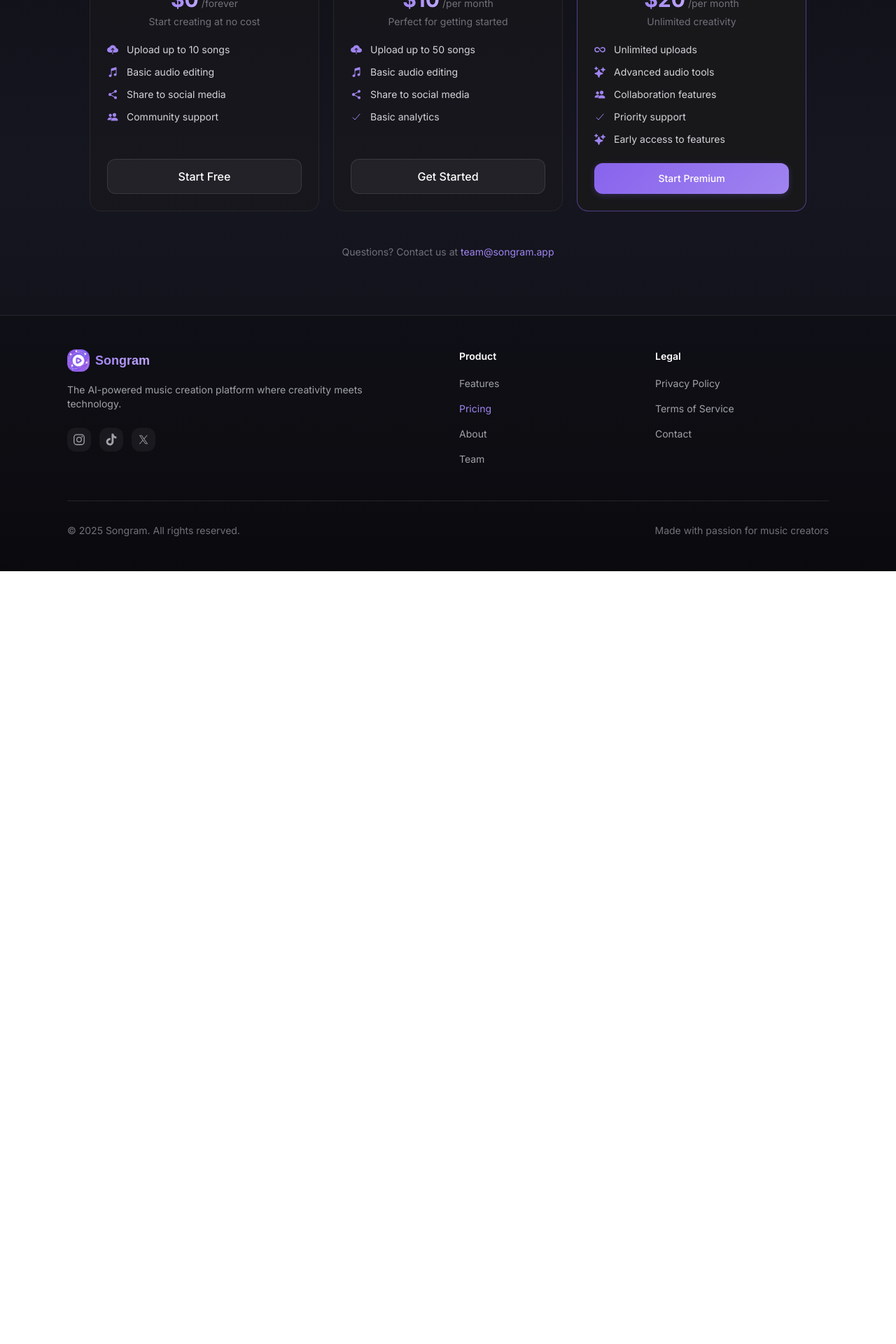
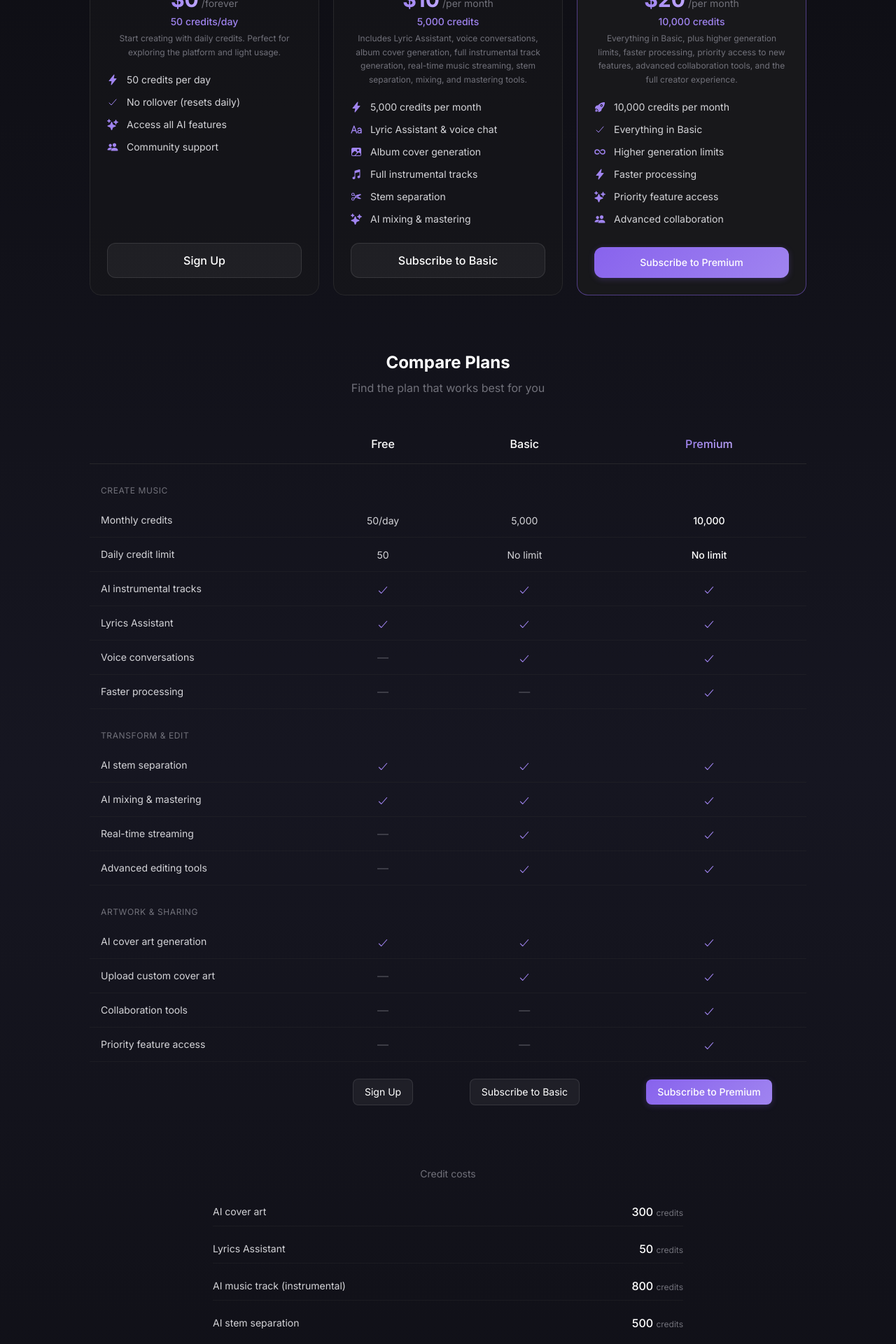
Before and after one commit to Songram-App/Songram-Website, a React (Vite) app: page /pricing in a window 1280 px wide. Shown: the part 320-2240 px from the top of the page at 70% size. Before the commit the page ends 1136 px from the top, so only its background shows below. Built offline with nearby package versions, Linux system fonts and the light colour scheme; a web font is replaced by a local one.

Commit message:
chore: update pricing page

```diff
--- a/src/pages/PricingPage.tsx
+++ b/src/pages/PricingPage.tsx
@@ -8,11 +8,14 @@ import {
   IoLogoTiktok,
   IoInfinite,
   IoMusicalNotes,
-  IoShareSocial,
   IoPeople,
   IoSparkles,
-  IoCloudUpload,
-  IoCheckmark
+  IoCheckmark,
+  IoImage,
+  IoText,
+  IoCut,
+  IoFlash,
+  IoRocket
 } from 'react-icons/io5';
 import validator from 'validator';
 import XLogo from '../components/XLogo';
@@ -59,45 +62,90 @@ const PricingPage: React.FC = () => {
       name: 'Free',
       price: '$0',
       period: 'forever',
-      description: 'Start creating at no cost',
+      credits: '50 credits/day',
+      description: 'Start creating with daily credits. Perfect for exploring the platform and light usage.',
       features: [
-        { text: 'Upload up to 10 songs', icon: <IoCloudUpload size={16} /> },
-        { text: 'Basic audio editing', icon: <IoMusicalNotes size={16} /> },
-        { text: 'Share to social media', icon: <IoShareSocial size={16} /> },
+        { text: '50 credits per day', icon: <IoFlash size={16} /> },
+        { text: 'No rollover (resets daily)', icon: <IoCheckmark size={16} /> },
+        { text: 'Access all AI features', icon: <IoSparkles size={16} /> },
         { text: 'Community support', icon: <IoPeople size={16} /> },
       ],
-      buttonText: 'Start Free',
+      buttonText: 'Sign Up',
       popular: false,
     },
     {
       name: 'Basic',
       price: '$10',
       period: 'per month',
-      description: 'Perfect for getting started',
+      credits: '5,000 credits',
+      description: 'Includes Lyric Assistant, voice conversations, album cover generation, full instrumental track generation, real-time music streaming, stem separation, mixing, and mastering tools.',
       features: [
-        { text: 'Upload up to 50 songs', icon: <IoCloudUpload size={16} /> },
-        { text: 'Basic audio editing', icon: <IoMusicalNotes size={16} /> },
-        { text: 'Share to social media', icon: <IoShareSocial size={16} /> },
-        { text: 'Basic analytics', icon: <IoCheckmark size={16} /> },
+        { text: '5,000 credits per month', icon: <IoFlash size={16} /> },
+        { text: 'Lyric Assistant & voice chat', icon: <IoText size={16} /> },
+        { text: 'Album cover generation', icon: <IoImage size={16} /> },
+        { text: 'Full instrumental tracks', icon: <IoMusicalNotes size={16} /> },
+        { text: 'Stem separation', icon: <IoCut size={16} /> },
+        { text: 'AI mixing & mastering', icon: <IoSparkles size={16} /> },
       ],
-      buttonText: 'Get Started',
+      buttonText: 'Subscribe to Basic',
       popular: false,
     },
     {
       name: 'Premium',
       price: '$20',
       period: 'per month',
-      description: 'Unlimited creativity',
+      credits: '10,000 credits',
+      description: 'Everything in Basic, plus higher generation limits, faster processing, priority access to new features, advanced collaboration tools, and the full creator experience.',
       features: [
-        { text: 'Unlimited uploads', icon: <IoInfinite size={16} /> },
-        { text: 'Advanced audio tools', icon: <IoSparkles size={16} /> },
-        { text: 'Collaboration features', icon: <IoPeople size={16} /> },
-        { text: 'Priority support', icon: <IoCheckmark size={16} /> },
-        { text: 'Early access to features', icon: <IoSparkles size={16} /> },
+        { text: '10,000 credits per month', icon: <IoRocket size={16} /> },
+        { text: 'Everything in Basic', icon: <IoCheckmark size={16} /> },
+        { text: 'Higher generation limits', icon: <IoInfinite size={16} /> },
+        { text: 'Faster processing', icon: <IoFlash size={16} /> },
+        { text: 'Priority feature access', icon: <IoSparkles size={16} /> },
+        { text: 'Advanced collaboration', icon: <IoPeople size={16} /> },
       ],
-      buttonText: 'Start Premium',
+      buttonText: 'Subscribe to Premium',
       popular: true,
     }
+  ];
+
+  const comparisonFeatures = [
+    {
+      category: 'Create Music',
+      features: [
+        { name: 'Monthly credits', free: '50/day', basic: '5,000', premium: '10,000' },
+        { name: 'Daily credit limit', free: '50', basic: 'No limit', premium: 'No limit' },
+        { name: 'AI instrumental tracks', free: true, basic: true, premium: true },
+        { name: 'Lyrics Assistant', free: true, basic: true, premium: true },
+        { name: 'Voice conversations', free: false, basic: true, premium: true },
+        { name: 'Faster processing', free: false, basic: false, premium: true },
+      ]
+    },
+    {
+      category: 'Transform & Edit',
+      features: [
+        { name: 'AI stem separation', free: true, basic: true, premium: true },
+        { name: 'AI mixing & mastering', free: true, basic: true, premium: true },
+        { name: 'Real-time streaming', free: false, basic: true, premium: true },
+        { name: 'Advanced editing tools', free: false, basic: true, premium: true },
+      ]
+    },
+    {
+      category: 'Artwork & Sharing',
+      features: [
+        { name: 'AI cover art generation', free: true, basic: true, premium: true },
+        { name: 'Upload custom cover art', free: false, basic: true, premium: true },
+        { name: 'Collaboration tools', free: false, basic: false, premium: true },
+        { name: 'Priority feature access', free: false, basic: false, premium: true },
+      ]
+    },
+  ];
+
+  const creditCosts = [
+    { action: 'AI cover art', cost: '300 credits' },
+    { action: 'Lyrics Assistant', cost: '50 credits' },
+    { action: 'AI music track (instrumental)', cost: '800 credits' },
+    { action: 'AI stem separation', cost: '500 credits' },
   ];
 
   const navLinks = [
@@ -169,7 +217,7 @@ const PricingPage: React.FC = () => {
               Choose Your <span className="text-gradient">Plan</span>
             </h1>
             <p className="text-gray-400 max-w-xl mx-auto">
-              Start free and upgrade when you're ready
+              Flexible pricing for every creator
             </p>
           </motion.div>
 
@@ -204,7 +252,10 @@ const PricingPage: React.FC = () => {
                         <span className="text-gray-500 ml-1 text-sm">/{plan.period}</span>
                       )}
                     </div>
-                    <p className="text-gray-500 text-sm">{plan.description}</p>
+                    {(plan as any).credits && (
+                      <p className="text-primary-400 text-sm font-medium mb-1">{(plan as any).credits}</p>
+                    )}
+                    <p className="text-gray-500 text-xs leading-relaxed">{plan.description}</p>
                   </div>
 
                   <div className="space-y-3 mb-6 flex-grow">
@@ -234,7 +285,146 @@ const PricingPage: React.FC = () => {
             ))}
           </div>
 
-          <motion.div className="mt-12 text-center" initial={{ opacity: 0 }} whileInView={{ opacity: 1 }} viewport={{ once: true }}>
+          {/* Compare Plans Table */}
+          <motion.div
+            className="mt-20"
+            initial={{ opacity: 0, y: 20 }}
+            whileInView={{ opacity: 1, y: 0 }}
+            viewport={{ once: true }}
+          >
+            <div className="text-center mb-10">
+              <h2 className="text-2xl font-bold text-white mb-2">Compare Plans</h2>
+              <p className="text-gray-500">Find the plan that works best for you</p>
+            </div>
+
+            <div className="overflow-x-auto">
+              <table className="w-full min-w-[600px]">
+                <thead>
+                  <tr className="border-b border-zinc-800">
+                    <th className="text-left py-4 px-4 text-gray-500 font-normal text-sm w-1/3"></th>
+                    <th className="py-4 px-4 text-center">
+                      <span className="text-white font-medium">Free</span>
+                    </th>
+                    <th className="py-4 px-4 text-center">
+                      <span className="text-white font-medium">Basic</span>
+                    </th>
+                    <th className="py-4 px-4 text-center">
+                      <span className="text-gradient font-medium">Premium</span>
+                    </th>
+                  </tr>
+                </thead>
+                <tbody>
+                  {comparisonFeatures.map((section, sectionIndex) => (
+                    <React.Fragment key={sectionIndex}>
+                      <tr>
+                        <td colSpan={4} className="pt-6 pb-2 px-4">
+                          <span className="text-xs uppercase tracking-wider text-gray-500">{section.category}</span>
+                        </td>
+                      </tr>
+                      {section.features.map((feature, featureIndex) => (
+                        <tr key={featureIndex} className="border-b border-zinc-800/50">
+                          <td className="py-3 px-4 text-gray-300 text-sm">{feature.name}</td>
+                          <td className="py-3 px-4 text-center">
+                            {typeof feature.free === 'boolean' ? (
+                              feature.free ? (
+                                <IoCheckmark className="inline text-primary-400" size={18} />
+                              ) : (
+                                <span className="text-zinc-600">—</span>
+                              )
+                            ) : (
+                              <span className="text-gray-300 text-sm">{feature.free}</span>
+                            )}
+                          </td>
+                          <td className="py-3 px-4 text-center">
+                            {typeof feature.basic === 'boolean' ? (
+                              feature.basic ? (
+                                <IoCheckmark className="inline text-primary-400" size={18} />
+                              ) : (
+                                <span className="text-zinc-600">—</span>
+                              )
+                            ) : (
+                              <span className="text-gray-300 text-sm">{feature.basic}</span>
+                            )}
+                          </td>
+                          <td className="py-3 px-4 text-center">
+                            {typeof feature.premium === 'boolean' ? (
+                              feature.premium ? (
+                                <IoCheckmark className="inline text-primary-400" size={18} />
+                              ) : (
+                                <span className="text-zinc-600">—</span>
+                              )
+                            ) : (
+                              <span className="text-white text-sm font-medium">{feature.premium}</span>
+                            )}
+                          </td>
+                        </tr>
+                      ))}
+                    </React.Fragment>
+                  ))}
+                  <tr>
+                    <td className="py-6 px-4"></td>
+                    <td className="py-6 px-4 text-center">
+                      <button
+                        onClick={() => { setSelectedPlan('free'); setShowSignupModal(true); }}
+                        className="px-4 py-2 text-sm rounded-lg bg-white/5 border border-white/10 text-white hover:bg-white/10 transition-all"
+                      >
+                        Sign Up
+                      </button>
+                    </td>
+                    <td className="py-6 px-4 text-center">
+                      <button
+                        onClick={() => { setSelectedPlan('basic'); setShowSignupModal(true); }}
+                        className="px-4 py-2 text-sm rounded-lg bg-white/5 border border-white/10 text-white hover:bg-white/10 transition-all"
+                      >
+                        Subscribe to Basic
+                      </button>
+                    </td>
+                    <td className="py-6 px-4 text-center">
+                      <button
+                        onClick={() => { setSelectedPlan('premium'); setShowSignupModal(true); }}
+                        className="px-4 py-2 text-sm rounded-lg btn-primary"
+                      >
+                        Subscribe to Premium
+                      </button>
+                    </td>
+                  </tr>
+                </tbody>
+              </table>
+            </div>
+          </motion.div>
+
+          {/* Credit Costs - Minimal */}
+          <motion.div
+            className="mt-16 max-w-2xl mx-auto"
+            initial={{ opacity: 0, y: 20 }}
+            whileInView={{ opacity: 1, y: 0 }}
+            viewport={{ once: true }}
+          >
+            <p className="text-center text-gray-500 text-sm mb-6">Credit costs</p>
+
+            <div className="space-y-3">
+              {creditCosts.map((item, index) => (
+                <div
+                  key={index}
+                  className="flex items-center justify-between py-2 border-b border-zinc-800/50 last:border-0"
+                >
+                  <span className="text-gray-300 text-sm">{item.action}</span>
+                  <span className="text-white font-medium">{item.cost.replace(' credits', '')} <span className="text-gray-500 font-normal text-xs">credits</span></span>
+                </div>
+              ))}
+            </div>
+
+            <div className="mt-8 pt-6 border-t border-zinc-800/50 space-y-2 text-sm text-center">
+              <p className="text-gray-400">
+                <span className="text-white">$1 = 500 credits</span> · Top-ups never expire
+              </p>
+              <p className="text-gray-500">
+                Free: 50/day · Plans: monthly refresh · <span className="text-primary-400">AI mixing & mastering included</span>
+              </p>
+            </div>
+          </motion.div>
+
+          <motion.div className="mt-10 text-center" initial={{ opacity: 0 }} whileInView={{ opacity: 1 }} viewport={{ once: true }}>
             <p className="text-gray-500 text-sm">
               Questions? Contact us at{' '}
               <a href="mailto:team@songram.app" className="text-primary-400 hover:text-primary-300 transition-colors">
@@ -333,12 +523,15 @@ const PricingPage: React.FC = () => {
 
                   <div className="bg-white/5 border border-white/10 rounded-xl p-4 mb-6">
                     <div className="flex items-center gap-2 text-white">
-                      {selectedPlan === 'premium' ? <IoSparkles size={16} className="text-primary-400" /> : <IoMusicalNotes size={16} />}
-                      <span className="font-medium text-sm">{selectedPlan.charAt(0).toUpperCase() + selectedPlan.slice(1)} Plan</span>
+                      {selectedPlan === 'premium' ? <IoSparkles size={16} className="text-primary-400" /> :
+                       selectedPlan === 'basic' ? <IoMusicalNotes size={16} /> : <IoFlash size={16} />}
+                      <span className="font-medium text-sm">
+                        {selectedPlan.charAt(0).toUpperCase() + selectedPlan.slice(1)} Plan
+                      </span>
                     </div>
                     <p className="text-xs text-gray-500 mt-1">
-                      {selectedPlan === 'premium' ? '$20/month • Unlimited everything' :
-                       selectedPlan === 'basic' ? '$10/month • 50 songs' : '$0 • Up to 10 songs'}
+                      {selectedPlan === 'premium' ? '$20/month • 10,000 credits' :
+                       selectedPlan === 'basic' ? '$10/month • 5,000 credits' : 'Free forever • 50 credits/day'}
                     </p>
                   </div>
 
--- a/src/styles/index.css
+++ b/src/styles/index.css
@@ -15,6 +15,12 @@
   html {
     font-family: 'Inter', system-ui, sans-serif;
     scroll-behavior: smooth;
+    scrollbar-width: none; /* Firefox */
+    -ms-overflow-style: none; /* IE and Edge */
+  }
+
+  html::-webkit-scrollbar {
+    display: none; /* Chrome, Safari, Opera */
   }
 
   body {
```
